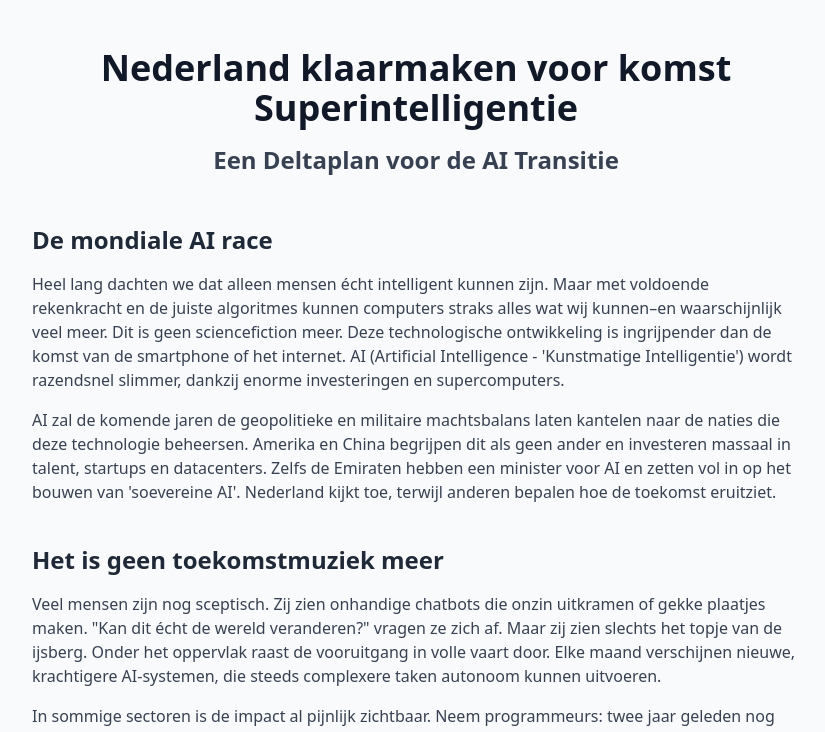
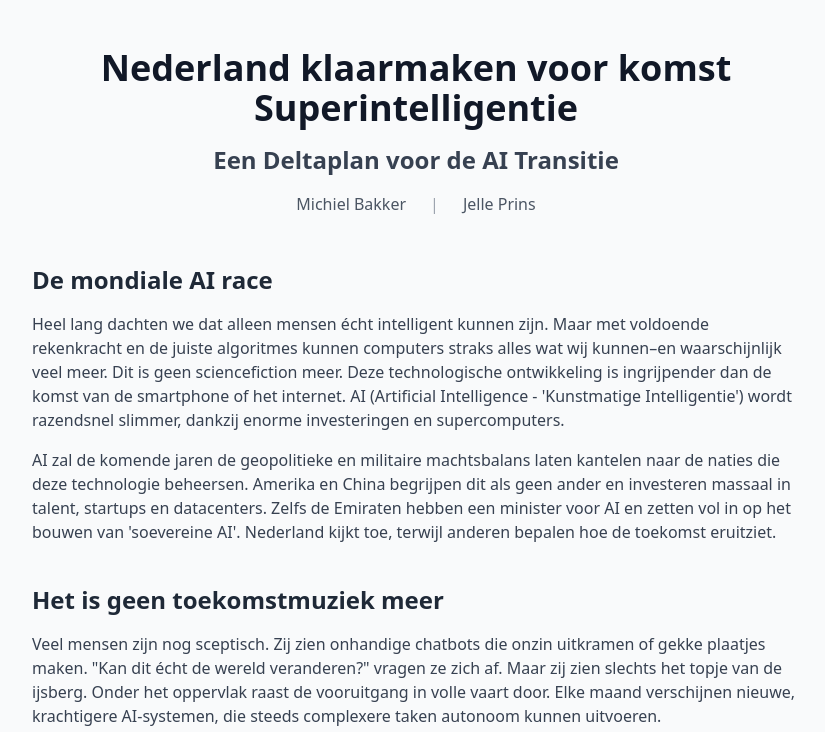
Before and after one commit to michielbakker/aiplan-nl, a React (Vite) app: page / in a window 1280 px wide. Shown: the top 732 px of the page, without its empty margins (224-1049 px from the left). Built offline with nearby package versions, Linux system fonts and the light colour scheme.

Commit message:
Add author attribution and links
Adds author attribution to the top of the page, including "Michiel Bakker" and "Jelle Prins" with links to their respective X (Twitter) profiles.

```diff
--- a/src/pages/Index.tsx
+++ b/src/pages/Index.tsx
@@ -48,9 +48,18 @@ const Index = () => {
           <h1 className="text-3xl sm:text-4xl font-bold mb-4 text-gray-900">
             Nederland klaarmaken voor komst Superintelligentie
           </h1>
-          <h2 className="text-xl sm:text-2xl font-semibold text-gray-700">
+          <h2 className="text-xl sm:text-2xl font-semibold text-gray-700 mb-4">
             Een Deltaplan voor de AI Transitie
           </h2>
+          <div className="flex justify-center items-center space-x-6 text-gray-600">
+            <a href="https://x.com/bakkermichiel" target="_blank" rel="noopener noreferrer" className="hover:text-blue-600 transition-colors">
+              Michiel Bakker
+            </a>
+            <span className="text-gray-400">|</span>
+            <a href="https://x.com/jelleprins" target="_blank" rel="noopener noreferrer" className="hover:text-blue-600 transition-colors">
+              Jelle Prins
+            </a>
+          </div>
         </header>
 
         <section className="mb-10">
```
